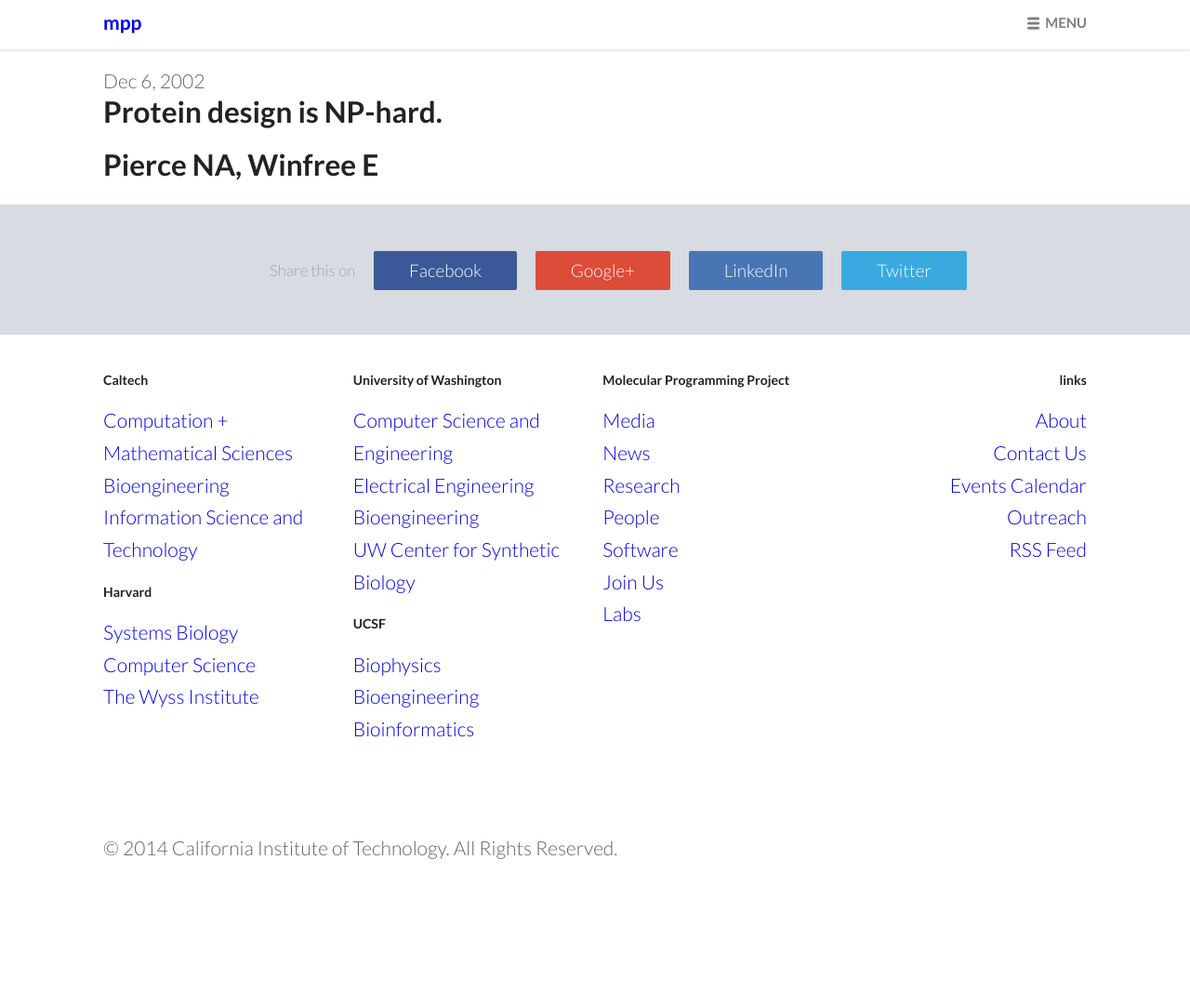
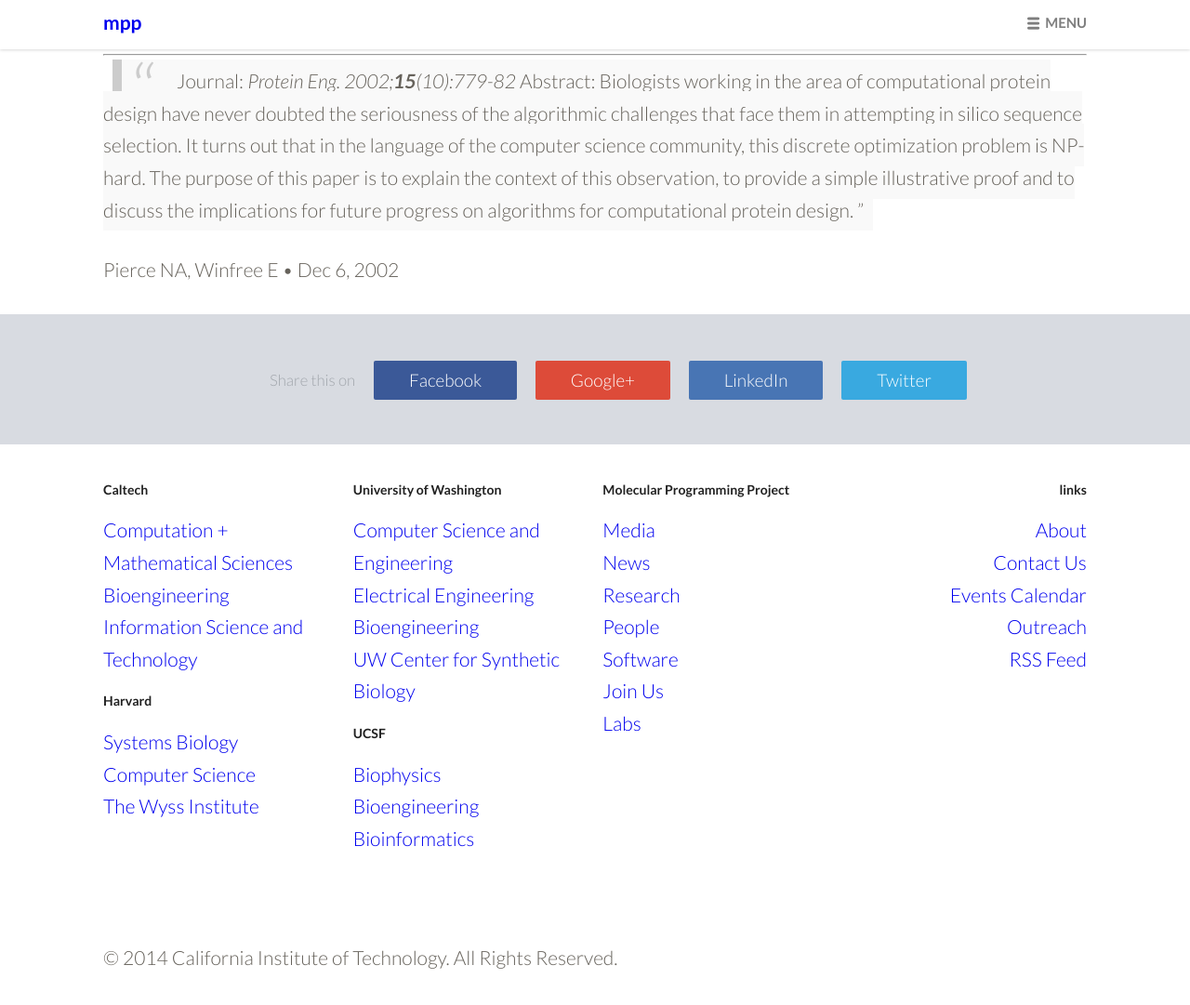
Before and after one commit to douglaslab/mpp, a Jekyll site: the page built from website/_posts/2002-12-06-pierce.md, in a window 1280 px wide. Shown: the top 1081 px of the page at 93% size. Built offline with Jekyll 4.4.1, drawn with Linux system fonts in a browser that asks for light colours; nearby versions of some CDN libraries.

Commit message:
.. working on publication template ..

```diff
--- a/website/_layouts/post.html
+++ b/website/_layouts/post.html
@@ -5,13 +5,15 @@ type_class: publication
 <div id="header-background">
   <div class="row">
     <div id="top">
+<!--
       {% if page.title %}<h1>{{ page.title }}</h1>{% endif %}
       {% if page.subheading %}<h2>{{ page.subheading }}</h2>{% endif %}
 
       <p class="meta">
-      <time datetime="{{ page.date | date: "%b %-d, %Y" }}">{{ page.date | date: "%b %-d, %Y" }}</time>
+
       {% if page.author && if page.author_url %} • <a href="{{ page.author_url }}">{{ page.author }}</a>{% endif %}{% if page.meta %} • {{ page.meta }}{% endif %}
       </p>
+    -->
 
 
     </div>
@@ -22,12 +24,38 @@ type_class: publication
   <div class="row">
     <main>
       <article>
-        {% if page.title %}<h1>{{ page.title }}</h1>{% endif %}
-        {% if page.authors %}<h1>{{ page.authors }}</h1>{% endif %}
-        {% if page.journal %}<h1>{{ page.journal }}</h1>{% endif %}
-        {% if page.abstract %}<h1>{{ page.abstract }}</h1>{% endif %}
+        <header>
+        {% if page.title %}<h2>{{ page.title }}</h2>{% endif %}
+        </header>
 
-      <!--{{ content }}-->
+      <hr>
+      <q>{{ content }}</q>
+
+
+
+
+        {% if page.authors || page.date %}
+        <footer class="meta">
+        {% if page.authors %}
+          {{ page.authors }}
+        {% endif %}
+        •
+        {% if page.date %}
+          <time datetime="{{ page.date | date: "%b %-d, %Y" }}">{{ page.date | date: "%b %-d, %Y" }}</time>
+        {% endif %}
+        </footer>
+        {% endif %}
+
+<!--
+        {% if page.journal %}
+          <p>{{ page.journal }}</p>
+        {% endif %}
+
+        {% if page.abstract %}
+          <p>{{ page.abstract }}</p>
+        {% endif %}
+  -->
+
       </article>
     </main>
   </div>
--- a/website/assets/_sass/layout.scss
+++ b/website/assets/_sass/layout.scss
@@ -23,7 +23,7 @@
 
 // main is the outer container on .page and .post pages.
 // main is NOT used on frontpage
-.page,.post{
+body.page,body.publication{
 
   #top {
     @include pad(90px 0px 40px 0);
@@ -101,6 +101,7 @@ img.icon { // circles with icons, 3 in a row
 // text beneath the icon circles. they needed padding
 .third.centered p {
   padding:0 15px;
+
   }
 
 
--- a/website/assets/_sass/style.scss
+++ b/website/assets/_sass/style.scss
@@ -98,8 +98,13 @@ a#menu-logo{margin-top:5px}
 body {
   margin: 0;
 }
+body.publication{
+  hr {
+    border-top:2px solid #ccc;
+  }
+}
 
-body.page,body.post{
+body.page{
   #header-background{
     background:$page-header-default;
     h1,h2{color:white}
--- a/website/assets/_sass/typography.scss
+++ b/website/assets/_sass/typography.scss
@@ -77,6 +77,27 @@ h6{ // headlines in footer
 // meta is the author and time paragraph in the header on .post pages.
 .meta {@extend .zeta;margin-bottom:0}
 
+// Ah, quotes. we hardly use them enough.
+
+q {
+  background: #f9f9f9;
+  border-left: 10px solid #ccc;
+  margin: 1.5em 10px;
+  padding: 0.5em 10px;
+  quotes: "\201C""\201D""\2018""\2019";
+}
+q:before {
+  color: #ccc;
+  content: open-quote;
+  font-size: 4em;
+  line-height: 0.1em;
+  margin-right: 0.25em;
+  vertical-align: -0.4em;
+}
+q p {
+  display: inline;
+}
+
 // override _template.scss from 65 to 80
 
 .centered{
```
Also changed, not shown: 10 other files.
